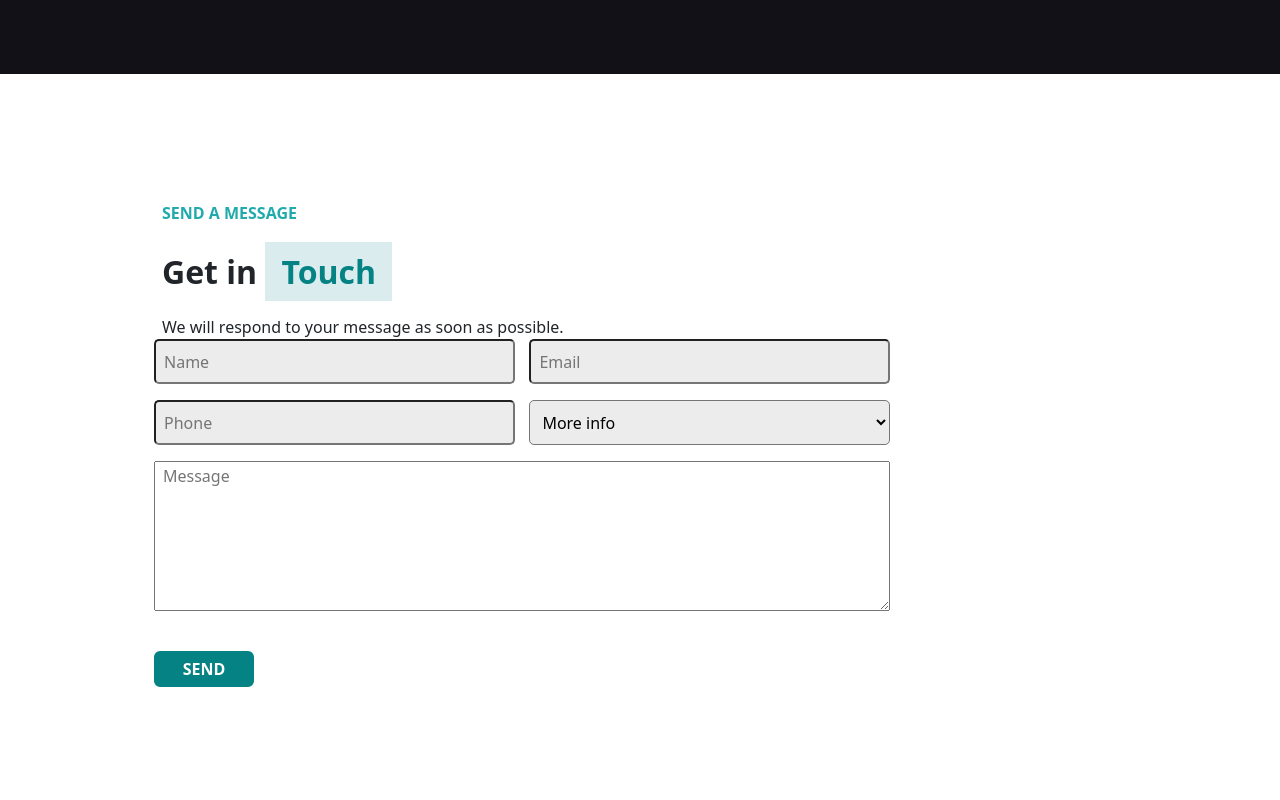
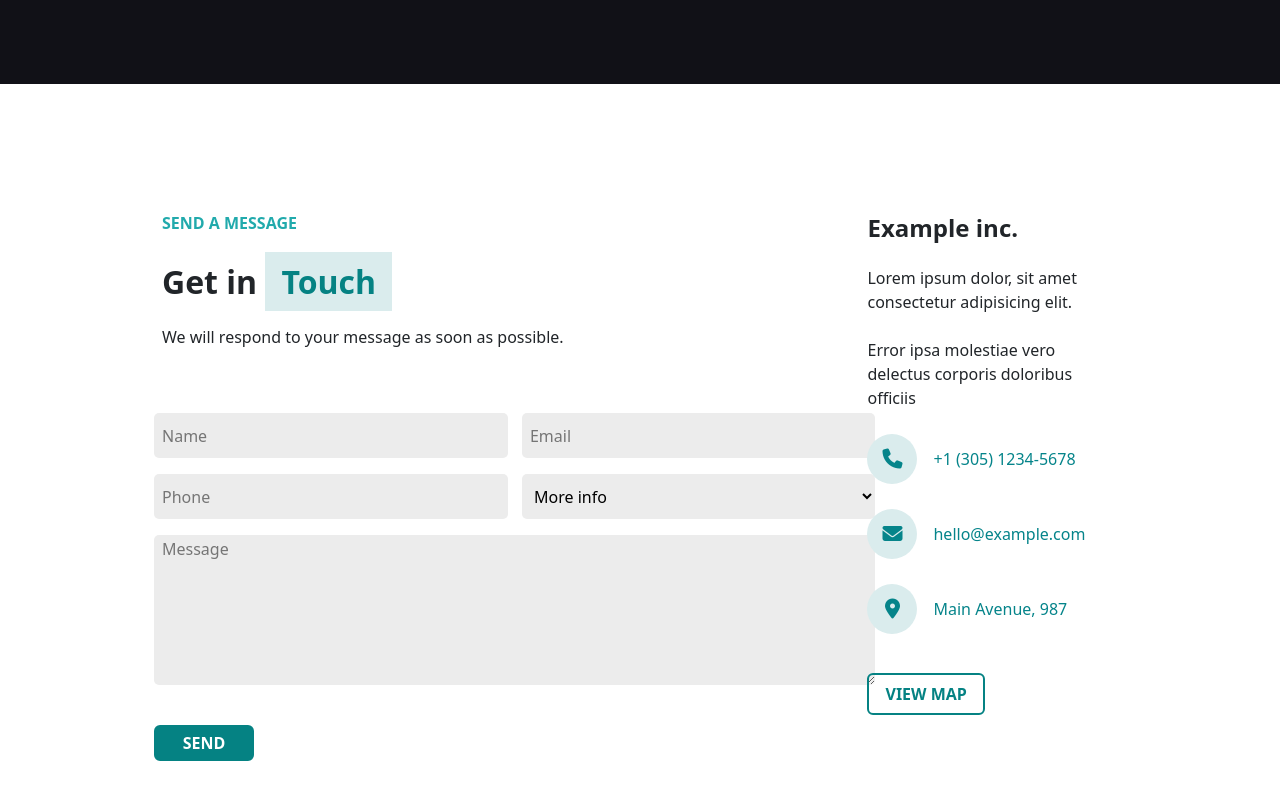
Before and after one commit to RiccardoBernardi1/proj-html-vuejs, a Vue app: page / in a window 1280 px wide. Shown: the part 4750-5550 px from the top of the page. Built offline with nearby package versions, Linux system fonts and the light colour scheme.

Commit message:
Crea struttura sesta sezione header

```diff
--- a/src/components/MainComponents/SixthSection.vue
+++ b/src/components/MainComponents/SixthSection.vue
@@ -1,22 +1,25 @@
 <template>
   <section>
-    <div class="container">
+    <div class="container d-flex justify-content-between">
       <div class="col-left">
         <h6 class="fw-bold">SEND A MESSAGE</h6>
         <h2 class="fw-bold mb-4">Get in <span>Touch</span></h2>
         <span>We will respond to your message as soon as possible.</span>
-        <SectionForm />
+        <SectionForm class="mt-5" />
       </div>
+      <ColRightSixthSection />
     </div>
   </section>
 </template>
 
 <script>
 import SectionForm from "./SixthSectionComp/SectionForm.vue";
+import ColRightSixthSection from "./SixthSectionComp/ColRightSixthSection.vue";
 export default {
   name: "SixthSection",
   components: {
     SectionForm,
+    ColRightSixthSection,
   },
 };
 </script>
@@ -26,11 +29,11 @@ section {
   padding: 8.125rem 9.375rem;
   .col-left {
     max-width: 45rem;
-  }
-  h2 span {
-    color: #058283;
-    padding: 0.5rem 1rem;
-    background-color: #daeced;
+    h2 span {
+      color: #058283;
+      padding: 0.5rem 1rem;
+      background-color: #daeced;
+    }
   }
 }
 </style>
--- /dev/null
+++ b/src/components/MainComponents/SixthSectionComp/ColRightSixthSection.vue
@@ -0,0 +1,65 @@
+<template>
+  <div class="col-right">
+    <h4 class="fw-bold mb-4">Example inc.</h4>
+    <p class="mb-4">
+      Lorem ipsum dolor, sit amet consectetur adipisicing elit.
+    </p>
+    <p class="mb-4">
+      Error ipsa molestiae vero delectus corporis doloribus officiis
+    </p>
+    <div class="d-flex align-items-center info">
+      <div
+        class="circle fs-5 fw-bold rounded-circle d-flex justify-content-center align-items-center me-3"
+      >
+        <i class="fa-solid fa-phone"></i>
+      </div>
+      <span>+1 (305) 1234-5678</span>
+    </div>
+    <div class="d-flex align-items-center info">
+      <div
+        class="circle fs-5 fw-bold rounded-circle d-flex justify-content-center align-items-center me-3"
+      >
+        <i class="fa-solid fa-envelope"></i>
+      </div>
+      <span>hello@example.com</span>
+    </div>
+    <div class="d-flex align-items-center info mb-5">
+      <div
+        class="circle fs-5 fw-bold rounded-circle d-flex justify-content-center align-items-center me-3"
+      >
+        <i class="fa-solid fa-location-dot"></i>
+      </div>
+      <span>Main Avenue, 987</span>
+    </div>
+    <a href="#" class="fw-bold read-more px-3 py-2 rounded">VIEW MAP</a>
+  </div>
+</template>
+
+<script>
+export default {
+  name: "ColRightSixthSection",
+};
+</script>
+
+<style lang="scss" scoped>
+.col-right {
+  max-width: 21.875rem;
+  .info {
+    color: #05848a;
+
+    margin-bottom: 1.5625rem;
+  }
+  .circle {
+    width: 3.125rem;
+    height: 3.125rem;
+    color: #05848a;
+    background-color: #daeced;
+    position: relative;
+  }
+  .read-more {
+    color: #058283;
+    border: 0.125rem solid #058283;
+    text-decoration: none;
+  }
+}
+</style>
--- a/src/components/MainComponents/SixthSectionComp/SectionForm.vue
+++ b/src/components/MainComponents/SixthSectionComp/SectionForm.vue
@@ -36,11 +36,16 @@ form {
     width: 49%;
     border-radius: 0.3125rem;
     outline: none;
+    border: none;
   }
   textarea {
     max-height: 9.375rem;
     overflow-y: auto;
     outline: none;
+    border-radius: 0.3125rem;
+    background-color: #ececec;
+    border: none;
+    min-height: 1.5625rem;
   }
   button {
     background-color: #058283;
--- a/src/components/MainComponents/ThirdSectionComp/ProcessStep.vue
+++ b/src/components/MainComponents/ThirdSectionComp/ProcessStep.vue
@@ -20,8 +20,8 @@ export default {
 .process-step {
   max-width: 14.375rem;
   .number {
-    width: 2.5rem;
-    height: 2.5rem;
+    width: 3.125rem;
+    height: 3.125rem;
     color: #05848a;
     background-color: #daeced;
     position: relative;
```
